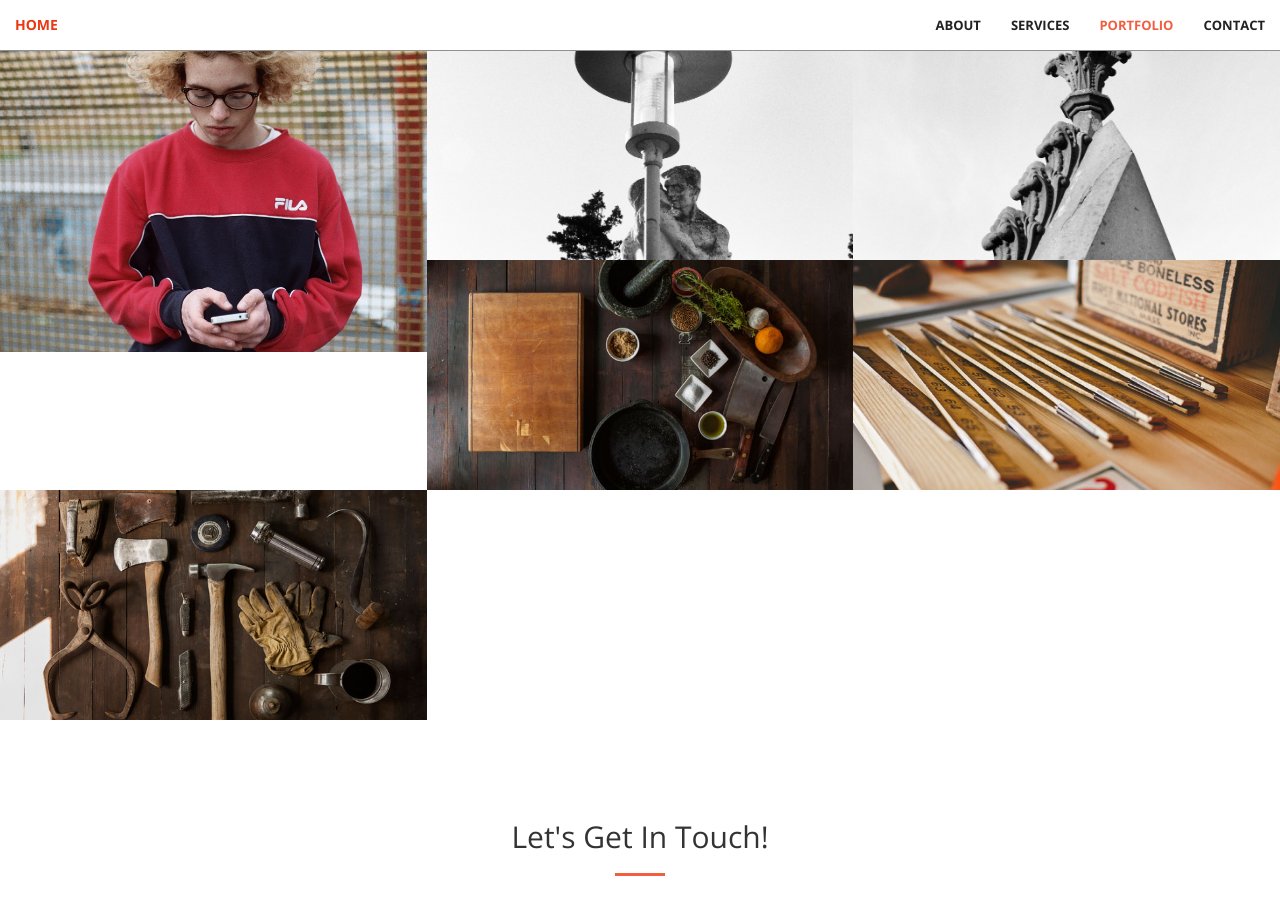
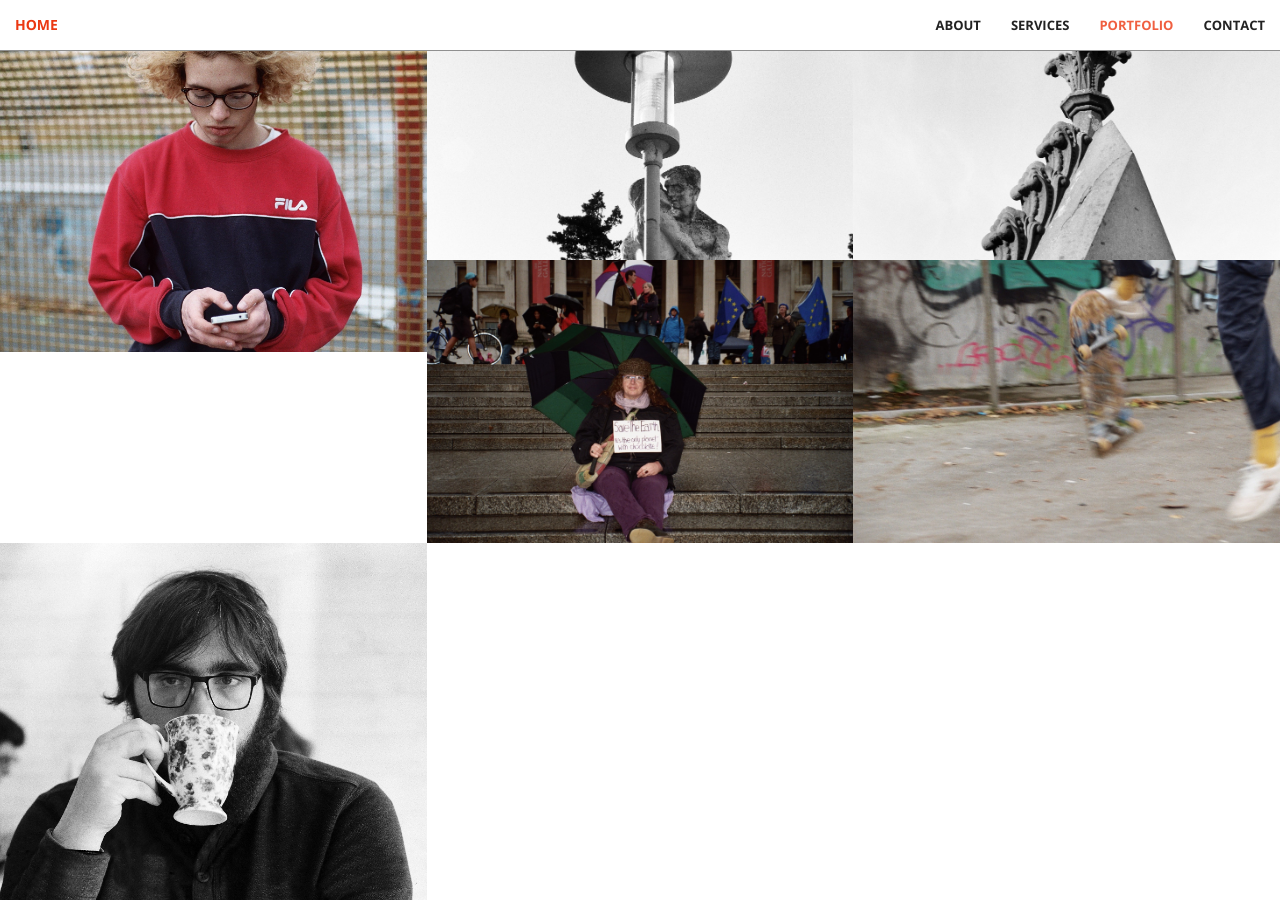
Before and after one commit to davestrawbridge/amberstrawbridge.github.io, a Jekyll site: the page built from index.html, in a window 1280 px wide and 900 px high, scrolled down 1411 px. Built offline with Jekyll 4.4.1, drawn with Linux system fonts in a browser that asks for light colours; some web fonts are replaced.

Commit message:
new pictures

```diff
--- a/_includes/portfolio.html
+++ b/_includes/portfolio.html
@@ -3,7 +3,7 @@
         <div class="row no-gutter">
             <div class="col-lg-4 col-sm-6">
                 <a href="#" class="portfolio-box">
-                    <img src="img/portfolio/1.jpg" class="img-responsive" alt="">
+                    <img src="img/portfolio/luke0.jpg" class="img-responsive" alt="">
                     <div class="portfolio-box-caption">
                         <div class="portfolio-box-caption-content">
                             <div class="project-category text-faded">
@@ -48,14 +48,14 @@
             </div>
             <div class="col-lg-4 col-sm-6">
                 <a href="#" class="portfolio-box">
-                    <img src="img/portfolio/4.jpg" class="img-responsive" alt="">
+                    <img src="img/portfolio/xr-steps.jpg" class="img-responsive" alt="">
                     <div class="portfolio-box-caption">
                         <div class="portfolio-box-caption-content">
                             <div class="project-category text-faded">
-                                Category
+                                Protest
                             </div>
                             <div class="project-name">
-                                Project Name
+                                XR
                             </div>
                         </div>
                     </div>
@@ -63,14 +63,14 @@
             </div>
             <div class="col-lg-4 col-sm-6">
                 <a href="#" class="portfolio-box">
-                    <img src="img/portfolio/5.jpg" class="img-responsive" alt="">
+                    <img src="img/portfolio/skateboard.jpg" class="img-responsive" alt="">
                     <div class="portfolio-box-caption">
                         <div class="portfolio-box-caption-content">
                             <div class="project-category text-faded">
-                                Category
+                                Stuff
                             </div>
                             <div class="project-name">
-                                Project Name
+                                Skateboard
                             </div>
                         </div>
                     </div>
@@ -78,14 +78,14 @@
             </div>
             <div class="col-lg-4 col-sm-6">
                 <a href="#" class="portfolio-box">
-                    <img src="img/portfolio/6.jpg" class="img-responsive" alt="">
+                    <img src="img/portfolio/hayden.jpg" class="img-responsive" alt="">
                     <div class="portfolio-box-caption">
                         <div class="portfolio-box-caption-content">
                             <div class="project-category text-faded">
-                                Category
+                                Portraits
                             </div>
                             <div class="project-name">
-                                Project Name
+                                Hayden
                             </div>
                         </div>
                     </div>
```
Also changed, not shown: img/portfolio/hayden.jpg (added), img/portfolio/luke0.jpg (renamed from img/portfolio/1.jpg), img/portfolio/skateboard.jpg (added).
